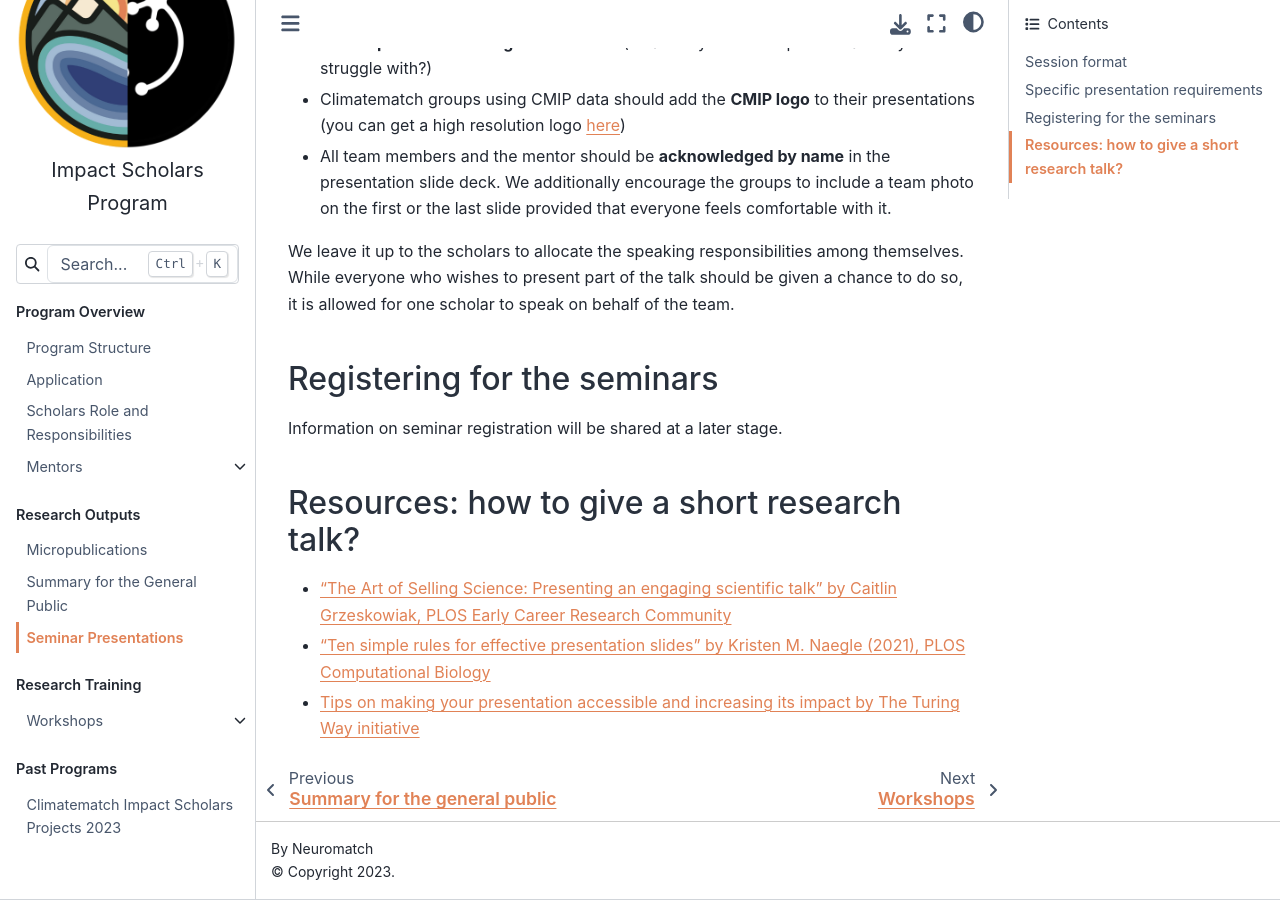
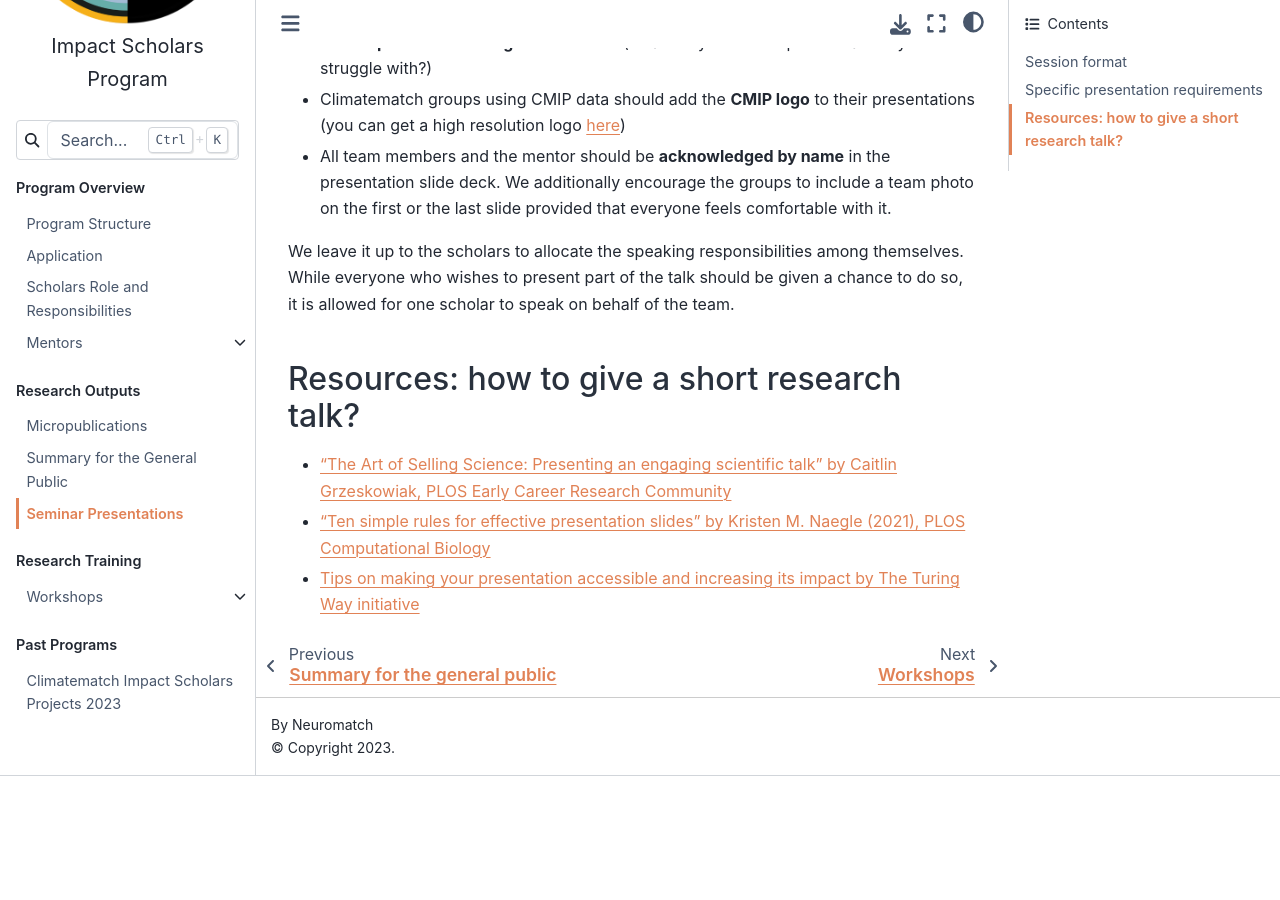
Before and after one commit to neuromatch/impact-scholars, a Jupyter Book: the page built from output-guidelines/seminar_guidelines.md, in a window 1280 px wide and 900 px high, scrolled down 660 px. Built offline with Jupyter Book 1.0.4 settings and Sphinx 7.4.7 and the Sphinx Book theme 1.1.4, drawn with Linux system fonts in a browser that asks for light colours; after the commit the page ends 1436 px from its top, so only the background shows below that.

Commit message:
seminar presentations

```diff
--- a/output-guidelines/seminar_guidelines.md
+++ b/output-guidelines/seminar_guidelines.md
@@ -17,10 +17,6 @@ The presentation part of each session will be open to the public and recorded. R
 
 We leave it up to the scholars to allocate the speaking responsibilities among themselves. While everyone who wishes to present part of the talk should be given a chance to do so, it is allowed for one scholar to speak on behalf of the team.
 
-## Registering for the seminars
-
-Information on seminar registration will be shared at a later stage.
-
 
 ## Resources: how to give a short research talk?
 - ["The Art of Selling Science: Presenting an engaging scientific talk" by Caitlin Grzeskowiak, PLOS Early Career Research Community](https://ecrcommunity.plos.org/2017/01/31/the-art-of-selling-science-presenting-an-engaging-scientific-talk/)
```
